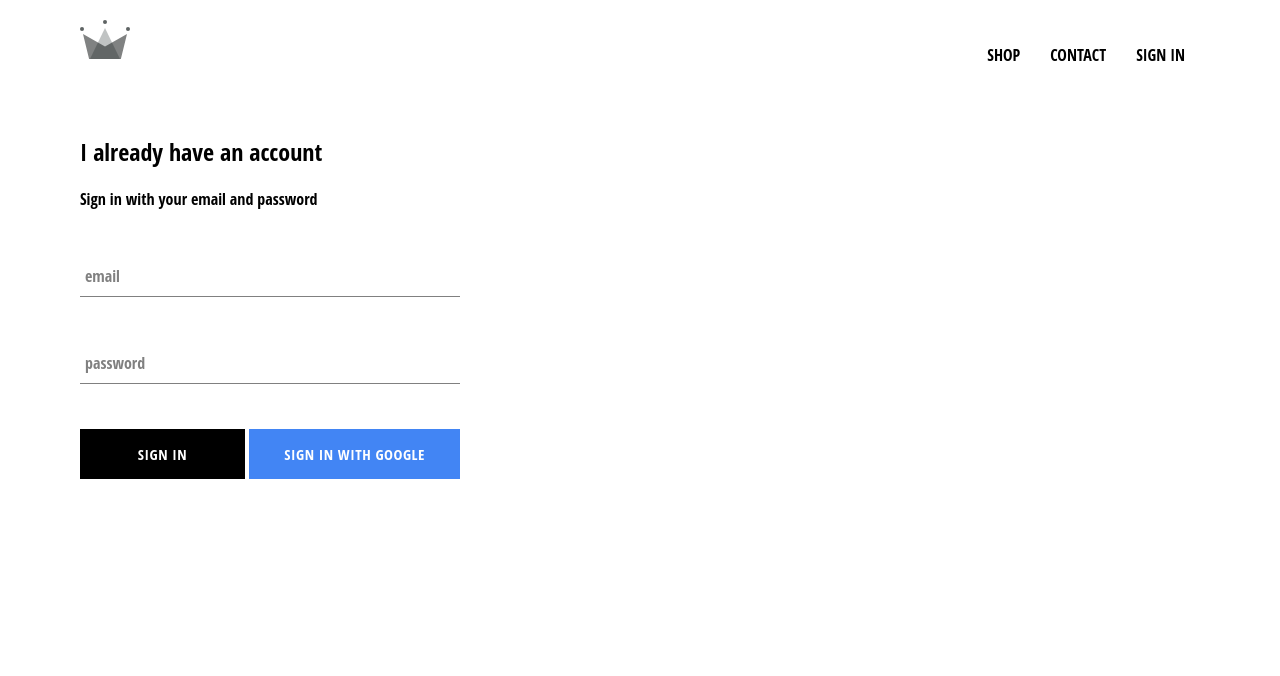
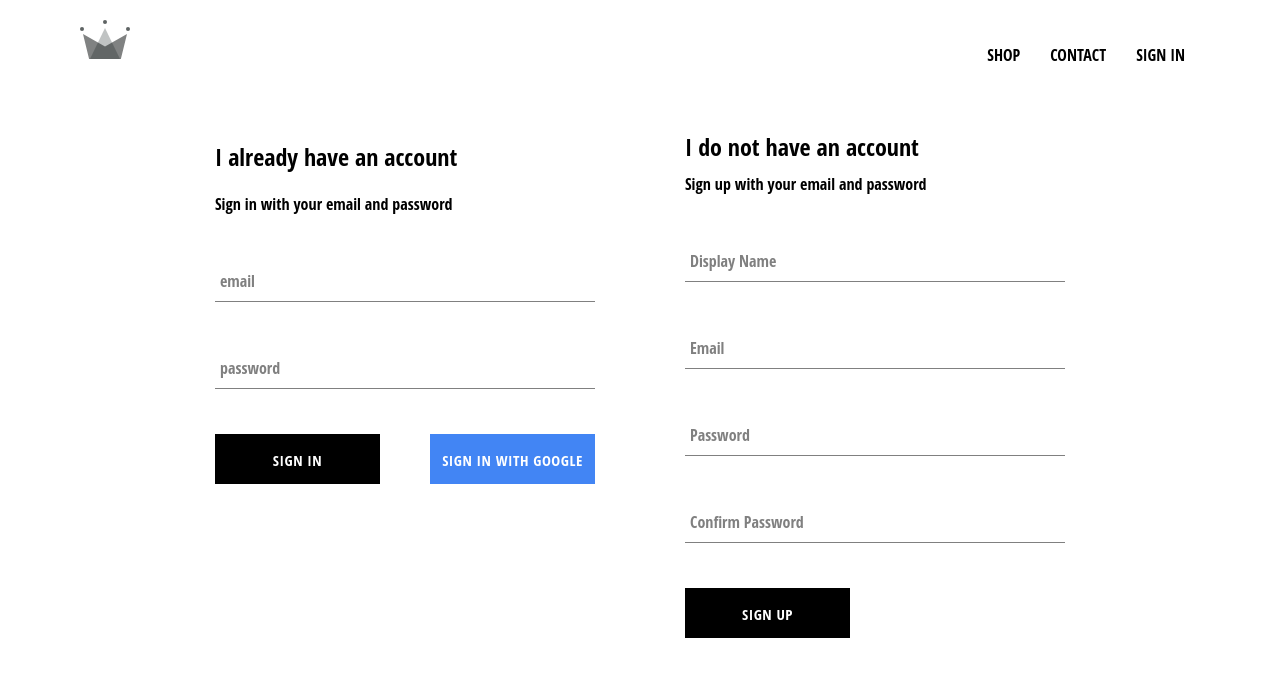
Before and after one commit to epiedad/crwn-clothing, a React (Create React App) app: page /signin in a window 1280 px wide. Shown: the top 676 px of the page. Built offline with nearby package versions, Linux system fonts and the light colour scheme; no server answers; a web font is replaced by a local one.

Commit message:
Implemented firebase utilts, included ability to store signup user and login user using firebase

```diff
--- a/src/App.js
+++ b/src/App.js
@@ -6,7 +6,7 @@
 import ShopPage from './pages/shop/shop.component';
 import Header from './components/header/header.component'
 import SignInAndSignUpPage from './pages/sign-in-and-sign-up-page/sign-in-and-sign-up-page.component';
-import { auth } from './firebase/firebase.utils';
+import { auth, createUserProfileDocument } from './firebase/firebase.utils';
 
 class App extends React.Component {
   constructor() {
@@ -20,10 +20,23 @@
   unsubscribeFromAuth = null;
 
   componentDidMount() {
-    this.unsubscribeFromAuth = auth.onAuthStateChanged(user => {
-      this.setState({ currentUser: user});
+    this.unsubscribeFromAuth = auth.onAuthStateChanged(async userAuth => {
+      if(userAuth) {
+        const userRef = await createUserProfileDocument(userAuth);
 
-      console.log(user);
+        userRef.onSnapshot(snapShot => {
+          this.setState({
+            currentUser: {
+              id: snapShot.id,
+              ...snapShot.data()
+            }
+          }, () => {
+            console.log(this.state);
+          });
+        })
+      }
+      console.log(`this state: ${JSON.stringify(this.state)}`);
+      this.setState({ currentUser: userAuth });
     })
   }
 
--- a/src/components/custom-button/custom-button.styles.scss
+++ b/src/components/custom-button/custom-button.styles.scss
@@ -4,7 +4,7 @@
   height: 50px;
   letter-spacing: 0.5px;
   line-height: 50px;
-  padding: 0 35px 0 35px;
+  // padding: 0 35px 0 35px;
   font-size: 15px;
   background-color: black;
   color: white;
--- /dev/null
+++ b/src/components/sign-up/sign-up.component.jsx
@@ -0,0 +1,100 @@
+import React from 'react';
+
+import FormInput from '../form-input/form-input.component';
+import CustomButton from '../custom-button/custom-button.component';
+
+import { auth, createUserProfileDocument } from '../../firebase/firebase.utils';
+
+import './sign-up.styles.scss';
+
+class SignUp extends React.Component {
+    constructor(){
+        super();
+
+        this.state = {
+            displayName: '',
+            email: '',
+            password: '',
+            confirmPassword: '',
+        }
+    }
+
+    handleSubmit = async event => {
+        event.preventDefault();
+
+        const { displayName, email, password, confirmPassword } = this.state;
+
+        if(password !== confirmPassword) {
+            alert("password don't match");
+            return;
+        }
+
+        try {
+            const { user } = await auth.createUserWithEmailAndPassword(email, password);
+            await createUserProfileDocument(user, { displayName });
+            this.setState({
+                displayName: '',
+                email: '',
+                password: '',
+                confirmPassword: '',
+            })
+        } catch(error) {
+            console.error(error);
+        }
+    }
+
+    handleChange = event => {
+        const { name, value } = event.target;
+        this.setState({ [name]: value });
+    }
+
+    render() {
+        const { displayName, email, password, confirmPassword } = this.state;
+
+        return(
+            <div className='sign-up'>
+                <h2 className='title'>I do not have an account</h2>
+                <span>
+                    Sign up with your email and password
+                </span>
+                <form className='sign-up-form' onSubmit={this.handleSubmit}>
+                    <FormInput
+                        type='text'
+                        name='displayName'
+                        value={displayName}
+                        onChange={this.handleChange}
+                        label='Display Name'
+                        required
+                    />
+                    <FormInput
+                        type='email'
+                        name='email'
+                        value={email}
+                        onChange={this.handleChange}
+                        label='Email'
+                        required
+                    />
+                    <FormInput
+                        type='password'
+                        name='password'
+                        value={password}
+                        onChange={this.handleChange}
+                        label='Password'
+                        required
+                    />
+                    <FormInput
+                        type='password'
+                        name='confirmPassword'
+                        value={confirmPassword}
+                        onChange={this.handleChange}
+                        label='Confirm Password'
+                        required
+                    />
+                    <CustomButton type='submit'>Sign Up</CustomButton>
+                </form>
+            </div>
+        )
+    }
+}
+
+export default SignUp;
--- /dev/null
+++ b/src/components/sign-up/sign-up.styles.scss
@@ -0,0 +1,9 @@
+.sign-up {
+    display: flex;
+    flex-direction: column;
+    width: 380px;
+
+    .title {
+        margin: 10px 0;
+    }
+}
--- a/src/firebase/firebase.utils.js
+++ b/src/firebase/firebase.utils.js
@@ -12,6 +12,32 @@
     measurementId: "G-S9EEZ9WTNT"
 };
 
+export const createUserProfileDocument = async (userAuth, additionalData) => {
+    if(!userAuth) return;
+
+    const userRef = firestore.doc(`users/${userAuth.uid}`);
+
+    const snapShot = await userRef.get();
+
+    if(!snapShot.exists) {
+        const { displayName, email } = userAuth;
+        const createdAt = new Date();
+
+        try {
+            await userRef.set({
+                displayName,
+                email,
+                createdAt,
+                ...additionalData
+            })
+        } catch (error) {
+            console.log('error creating user', error.message);
+        }
+    }
+
+    return userRef;
+}
+
 firebase.initializeApp(config);
 
 export const auth = firebase.auth();
--- a/src/pages/sign-in-and-sign-up-page/sign-in-and-sign-up-page.component.jsx
+++ b/src/pages/sign-in-and-sign-up-page/sign-in-and-sign-up-page.component.jsx
@@ -1,12 +1,14 @@
 import React from 'react';
 
 import SignIn from '../../components/sign-in/sign-in.component';
+import SignUp from '../../components/sign-up/sign-up.component';
 
 import './sign-in-and-sign-up-page.styles.scss';
 
 const SignInAndSignUpPage = () => (
     <div className='sign-in-and-sign-up'>
         <SignIn />
+        <SignUp />
     </div>
 );
 
--- a/src/pages/sign-in-and-sign-up-page/sign-in-and-sign-up-page.styles.scss
+++ b/src/pages/sign-in-and-sign-up-page/sign-in-and-sign-up-page.styles.scss
@@ -0,0 +1,6 @@
+.sign-in-and-sign-up {
+  width: 850px;
+  display: flex;
+  justify-content: space-between;
+  margin: 30px auto;
+}
```
